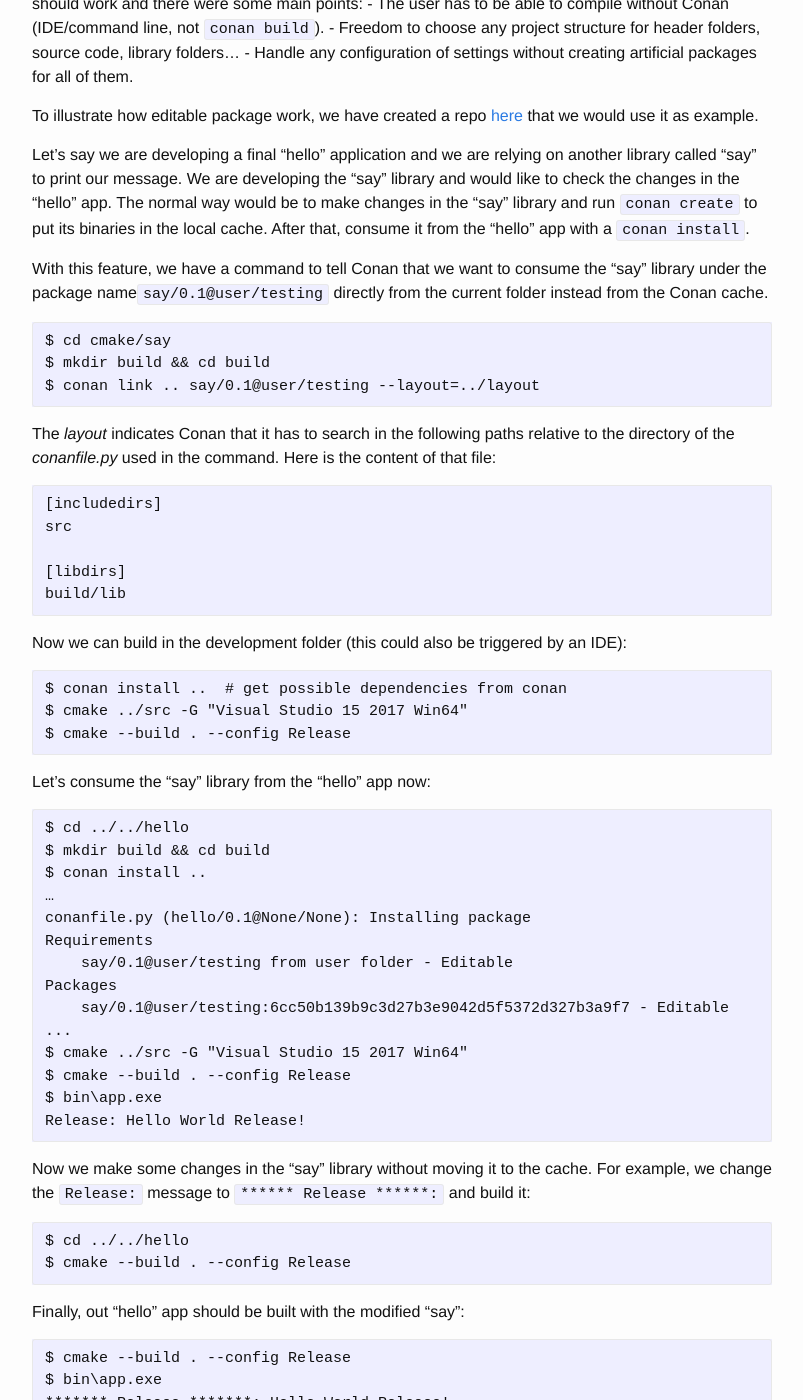
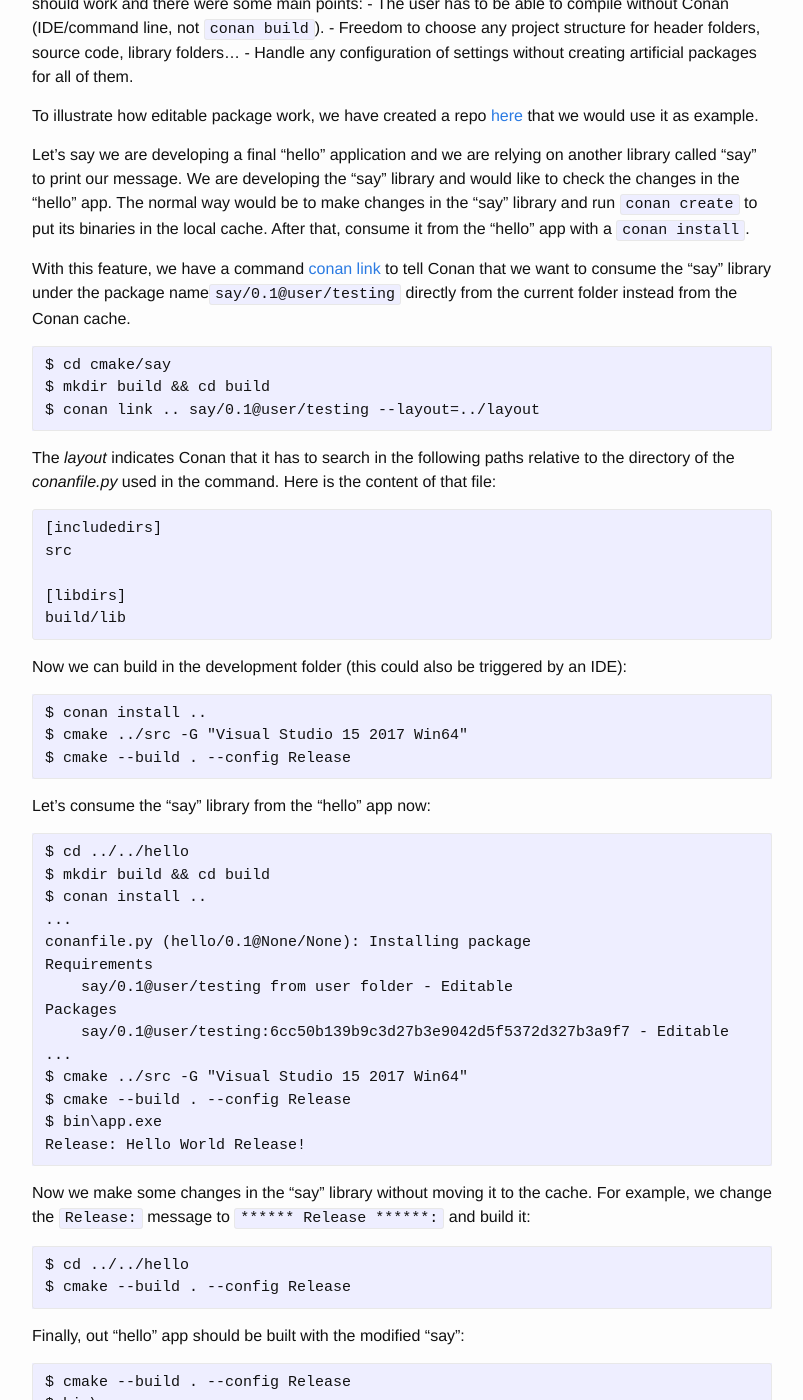
Before and after one commit to conan-io/conan-io.github.io, a Jekyll site: the page built from _posts/2019-02-04-New-conan-release-1-12.markdown, in a window 1280 px wide and 1400 px high, scrolled down 512 px. Shown: the whole window, without its empty margins (238-1041 px from the left). Built offline with Jekyll 4.4.1, drawn with Linux system fonts in a browser that asks for light colours; comment, search, counter and statistics services are not loaded; some of the changed text lies outside the part shown.

Commit message:
some changes from review

````diff
--- a/_posts/2019-02-04-New-conan-release-1-12.markdown
+++ b/_posts/2019-02-04-New-conan-release-1-12.markdown
@@ -26,8 +26,9 @@ developing the "say" library and would like to check the changes in the "hello"
 library and run ``conan create`` to put its binaries in the local cache. After that, consume it from the "hello" app with a
 ``conan install``.
 
-With this feature, we have a command to tell Conan that we want to consume the "say" library under the package name``say/0.1@user/testing``
-directly from the current folder instead from the Conan cache.
+With this feature, we have a command [conan link](https://docs.conan.io/en/latest/reference/commands/development/link.html) to tell Conan
+that we want to consume the "say" library under the package name``say/0.1@user/testing`` directly from the current folder instead from the
+Conan cache.
 
 ```
 $ cd cmake/say
@@ -38,18 +39,18 @@ $ conan link .. say/0.1@user/testing --layout=../layout
 The *layout* indicates Conan that it has to search in the following paths relative to the directory of the *conanfile.py* used in the
 command. Here is the content of that file:
 
-```
+{% highlight conf %}
 [includedirs]
 src
 
 [libdirs]
 build/lib
-```
+{% endhighlight %}
 
 Now we can build in the development folder (this could also be triggered by an IDE):
 
 ```
-$ conan install ..  # get possible dependencies from conan
+$ conan install ..
 $ cmake ../src -G "Visual Studio 15 2017 Win64"
 $ cmake --build . --config Release
 ```
@@ -60,7 +61,7 @@ Let's consume the "say" library from the "hello" app now:
 $ cd ../../hello
 $ mkdir build && cd build
 $ conan install ..
-…
+...
 conanfile.py (hello/0.1@None/None): Installing package
 Requirements
     say/0.1@user/testing from user folder - Editable
@@ -182,12 +183,12 @@ cmake generator. There is also an issue open to create a ``cpp_info.cxxflags`` a
 In the other hand, some users requested the the possibility to export some kind of templating files in order to make the task of generating
 the *conanbuildinfo* files easier in some cases. now the use of ``exports`` attribute is allowed in custom generators:
 
-```
+{% highlight python %}
 class MyCustomGeneratorPackage(ConanFile):
     name = "custom"
     version = "0.1"
     exports = "mytemplate.txt"
-```
+{% endhighlight %}
 
 You can see a full example in this
 [howt-to](https://docs.conan.io/en/latest/howtos/custom_generators.html#using-template-files-for-custom-generators).
@@ -211,4 +212,5 @@ There are new tools and improvements available in this release too:
 
 
 If you want to know more about the changes in this release, check the full list of features and fixes in the
-[changelog](https://docs.conan.io/en/latest/changelog.html) (it includes links to the related Pull Request) and don't forget to [update](https://conan.io/downloads.html)!
+[changelog](https://docs.conan.io/en/latest/changelog.html) (it includes links to the related Pull Request) and don't forget to
+[update](https://conan.io/downloads.html)!
````
Also changed, not shown: other parts of _posts/2019-02-04-New-conan-release-1-12.markdown (+3 -3 lines).
